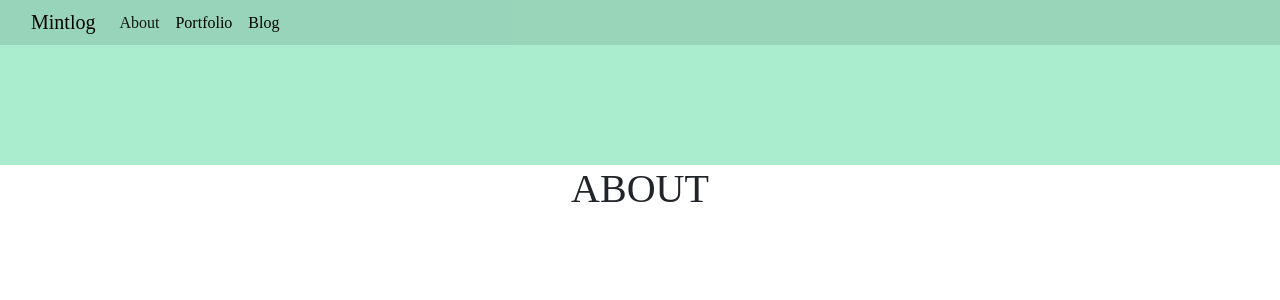
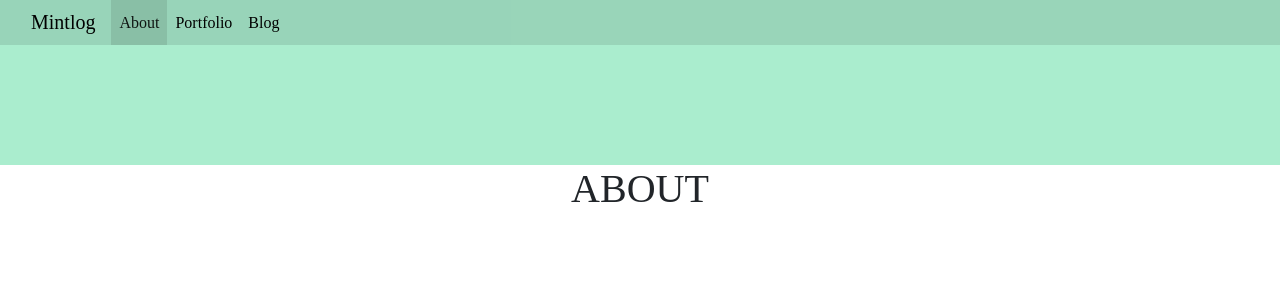
Before and after one commit to jihoonerd/mintlog, a Django app: page /about/ in a window 1280 px wide. Shown: the top 300 px of the page. Run offline with Django 3.2, Linux system fonts and the light colour scheme; some libraries are stand-ins or nearby versions; some web fonts are replaced.

Commit message:
Give transparent grey background for active tab in navbar

```diff
--- a/static/global.css
+++ b/static/global.css
@@ -74,7 +74,7 @@
 
 /*PAGE STATUS*/
 .navbar .navbar-nav .nav-item > .active {
-
+    background-color: rgba(1, 1, 1, 0.1)
 }
 
 /*Content Image*/
```
